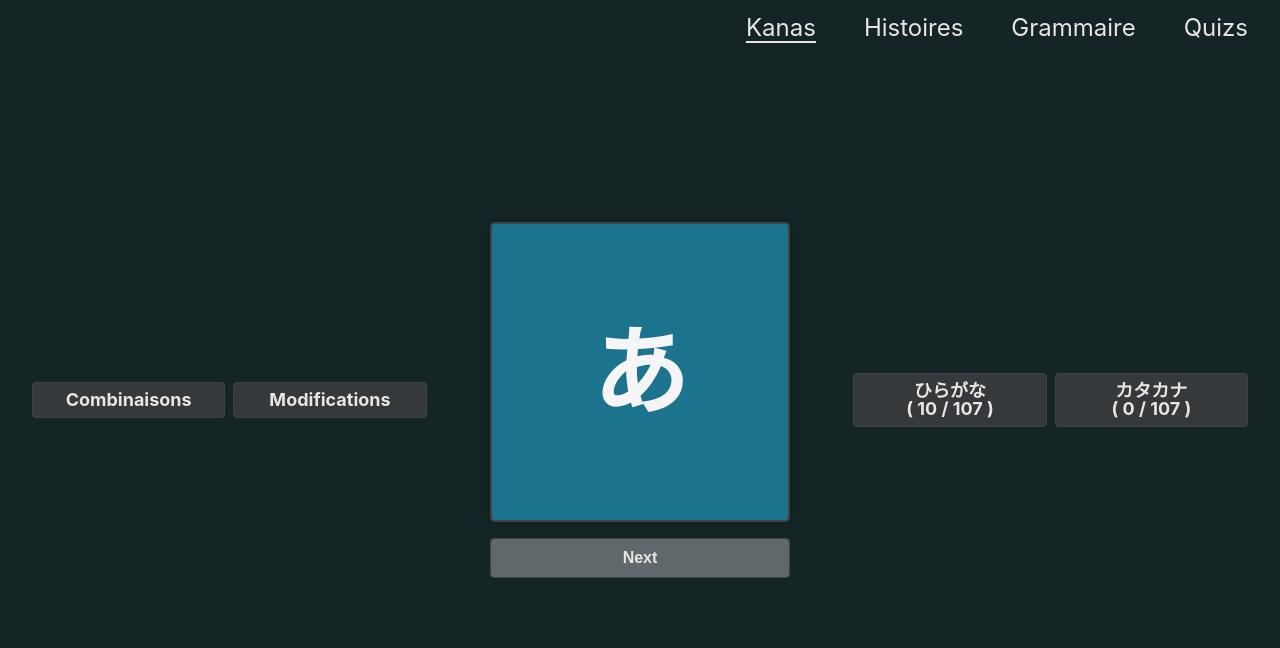
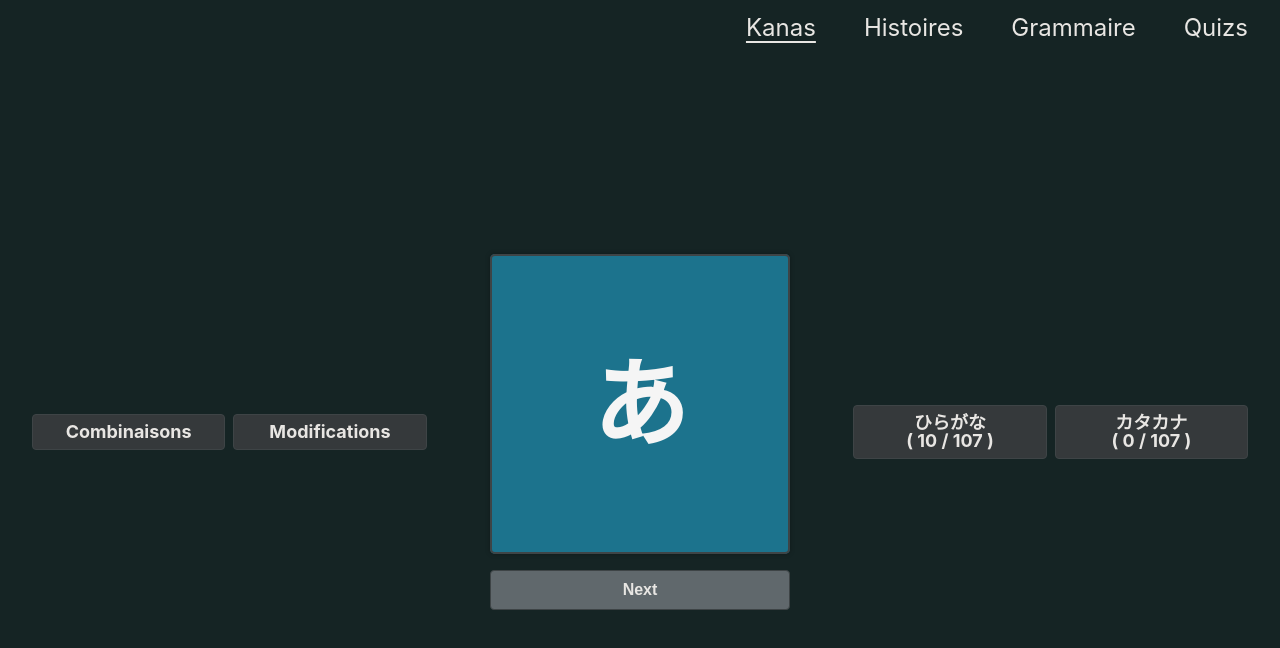
Before and after one commit to Dorian-Garcia-pro/flash-kanas, a React (Create React App) app: page /kanas in a window 1280 px wide. Shown: the top 648 px of the page. Built offline with nearby package versions, Linux system fonts and the light colour scheme; the HTML template or start-up script is replaced by a standard one.

Commit message:
fix dekc position + aspect ratio img histoires

```diff
--- a/src/components/Deck.scss
+++ b/src/components/Deck.scss
@@ -12,6 +12,7 @@ $soft-shadow: 0 4px 4px rgba(0, 0, 0, 0.2);
   flex-direction: column;
   align-items: center;
   gap: 1rem;
+  padding-top: 8vh;
 }
 .midCol {
   display: flex;
--- a/src/pages/Histoires.scss
+++ b/src/pages/Histoires.scss
@@ -35,6 +35,7 @@
   gap: 12px;
   & > img {
     width: 80%;
+    aspect-ratio: 3/4;
   }
   & > p {
     width: 80%;
@@ -138,6 +139,7 @@
       height: 80vh;
       width: auto;
       min-width: 300px;
+      aspect-ratio: 1/2;
     }
     & > p {
       width: 80%;
```
